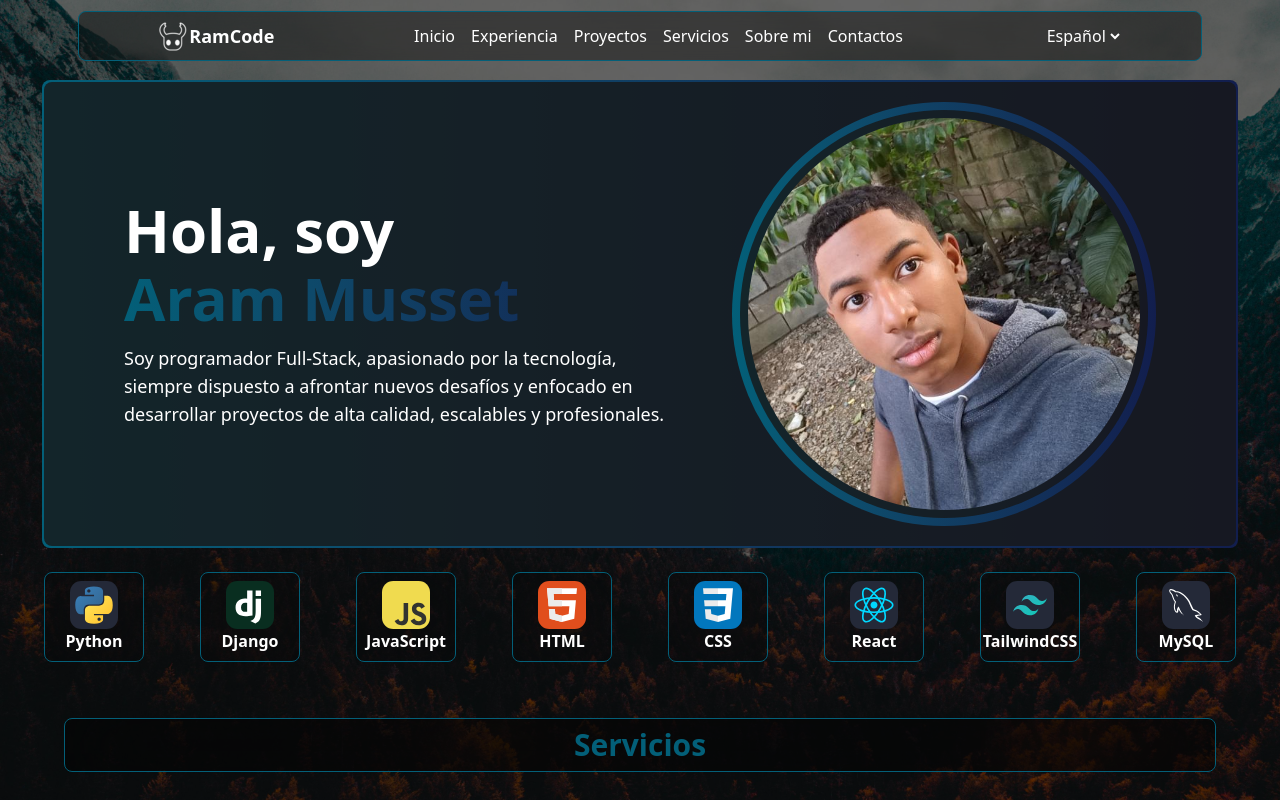
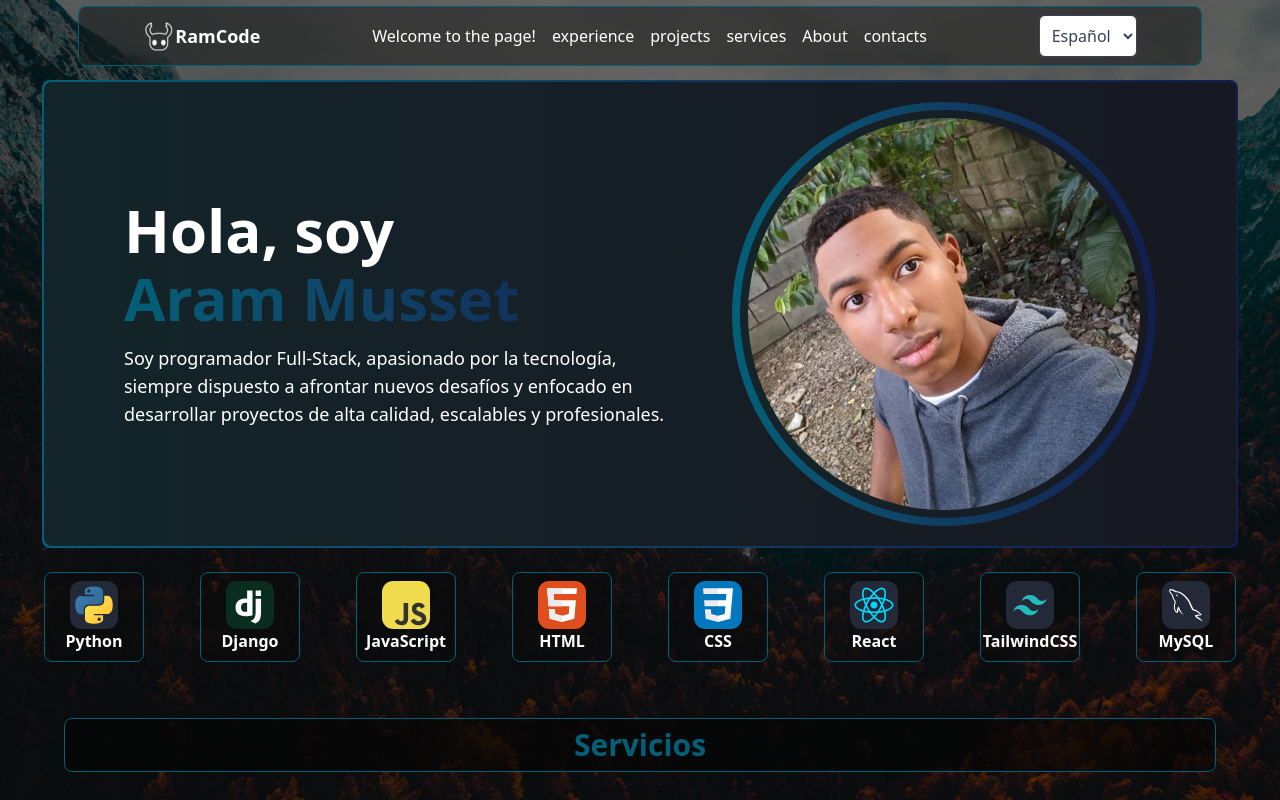
Before and after one commit to RamCodeZ3/Portafolio, a React (Vite) app: page / in a window 1280 px wide. Shown: the top 800 px of the page. Built offline with nearby package versions, Linux system fonts and the light colour scheme.

Commit message:
Se añadio el i18n para la traducion de la pagina y se creo la carpeta config junto con el archivo i18n.js donde se almacena las traduciones de la pagina

```diff
--- a/package.json
+++ b/package.json
@@ -12,9 +12,12 @@
   "dependencies": {
     "@emailjs/browser": "^4.4.1",
     "@tailwindcss/vite": "^4.1.11",
-    "lucide-react": "^0.539.0",
+    "i18next": "^25.4.0",
+    "i18next-browser-languagedetector": "^8.2.0",
+    "lucide-react": "^0.541.0",
     "react": "^19.1.1",
     "react-dom": "^19.1.1",
+    "react-i18next": "^15.7.1",
     "tailwindcss": "^4.1.11"
   },
   "devDependencies": {
--- a/src/common/Header.jsx
+++ b/src/common/Header.jsx
@@ -1,35 +1,43 @@
-function Header(){
+import { useTranslation } from 'react-i18next';
 
-    function handleDivClick(){
-        window.location.reload()
+function Header() {
+  const { t, i18n } = useTranslation();
+
+  function handleDivClick() {
+    window.location.reload();
   }
 
-    return(
-        <>
-        <div className="fixed flex justify-center items-center w-full h-18 z-10 top-0 p-4 ">
+  const changeLanguage = (event) => {
+    i18n.changeLanguage(event.target.value); // Cambia el idioma
+  };
+
+  return (
+    <div className="fixed flex justify-center items-center w-full h-18 z-10 top-0 p-4">
       <header className="flex w-[90%] z-10 top-0 left-0 py-2 px-2 text-white items-center justify-around rounded-lg bg-black/40 backdrop-blur-2xl border-1 border-[#035f78]">
-                    <div className="flex items-center"
-                        onClick={handleDivClick}
-                        >
-                        <img src="/imagenHeader.png" className="" alt="" />
+        <div className="flex items-center" onClick={handleDivClick}>
+          <img src="/imagenHeader.png" className="" alt="Logo" />
           <span className="font-bold text-lg">RamCode</span>
         </div>
         <div className="hidden md:flex gap-4">
-                        <a href='#start'>Inicio</a>
-                        <a href="">Experiencia</a>
-                        <a href="">Proyectos</a>
-                        <a href='#add'>Servicios</a>
-                        <a href="">Sobre mi</a>
-                        <a href='#start'>Contactos</a>
+          <a href="#start">{t('welcome')}</a>
+          <a href="#">{t('experience')}</a>
+          <a href="#">{t('projects')}</a>
+          <a href="#add">{t('services')}</a>
+          <a href="#">{t('about')}</a>
+          <a href="#start">{t('contacts')}</a>
         </div>
-                     <select name="" id="">
-                        <option value="">Español</option>
-                        <option value="">Ingles</option>
+        <select
+          id="language"
+          onChange={changeLanguage}
+          value={i18n.language}
+          className="p-2 border rounded-md bg-white text-gray-700 focus:outline-none focus:ring-2 focus:ring-blue-500"
+        >
+          <option value="es">Español</option>
+          <option value="en">English</option>
         </select>
       </header>
     </div>
-        </>
-    )
+  );
 }
 
 export default Header;
--- /dev/null
+++ b/src/config/i18n.js
@@ -0,0 +1,38 @@
+// src/config/i18n.js
+import i18n from 'i18next';
+import { initReactI18next } from 'react-i18next';
+import LanguageDetector from 'i18next-browser-languagedetector';
+
+// Archivos de traducción
+const resources = {
+  es: {
+    translation: {
+      welcome: '¡Bienvenido a la página!',
+      changeLanguage: 'Cambiar idioma',
+      home: 'Inicio',
+      about: 'Acerca de',
+    },
+  },
+  en: {
+    translation: {
+      welcome: 'Welcome to the page!',
+      changeLanguage: 'Change language',
+      home: 'Home',
+      about: 'About',
+    },
+  },
+  // Agrega más idiomas según sea necesario
+};
+
+i18n
+  .use(LanguageDetector) // Detecta el idioma del navegador
+  .use(initReactI18next) // Integra con React
+  .init({
+    resources,
+    fallbackLng: 'es', // Idioma por defecto
+    interpolation: {
+      escapeValue: false, // React ya escapa los valores
+    },
+  });
+
+export default i18n;
--- a/src/main.jsx
+++ b/src/main.jsx
@@ -2,6 +2,7 @@ import { StrictMode } from 'react'
 import { createRoot } from 'react-dom/client'
 import './styles/index.css'
 import App from './App.jsx'
+import './config/i18n.js'
 
 createRoot(document.getElementById('root')).render(
   <StrictMode>
```
Also changed, not shown: 1 other file (tests, documents, lock files or other folders). Lines whose indentation alone changed are shown as unchanged.
